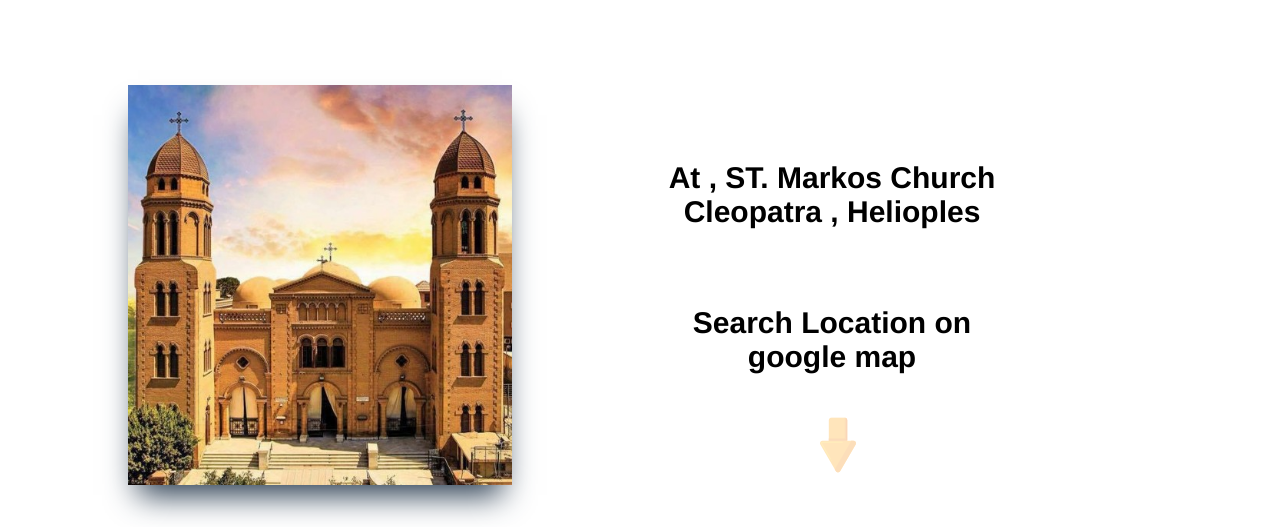
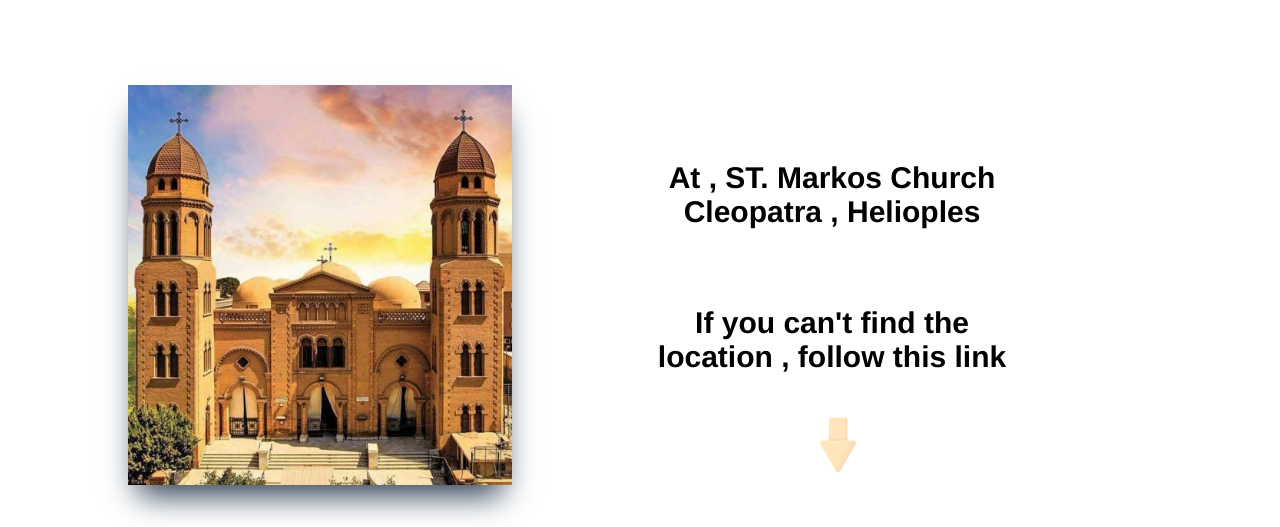
Before and after one commit to M2294/Wedding-invetation, a plain HTML site: page index.html in a window 1280 px wide. Shown: the part 2636-3163 px from the top of the page. Drawn offline with Linux system fonts and the light colour scheme.

Commit message:
Update index.html

```diff
--- a/index.html
+++ b/index.html
@@ -124,7 +124,7 @@
       <div class="church2">
         <h6>At , ST. Markos Church Cleopatra , Helioples</h6>
         <div class="space"></div>
-        <h6>Search Location on google map</h6>
+        <h6>If you can't find the location , follow this link</h6>
 
         <img
           src="img/icons8-arrow-down-64.png"
```
